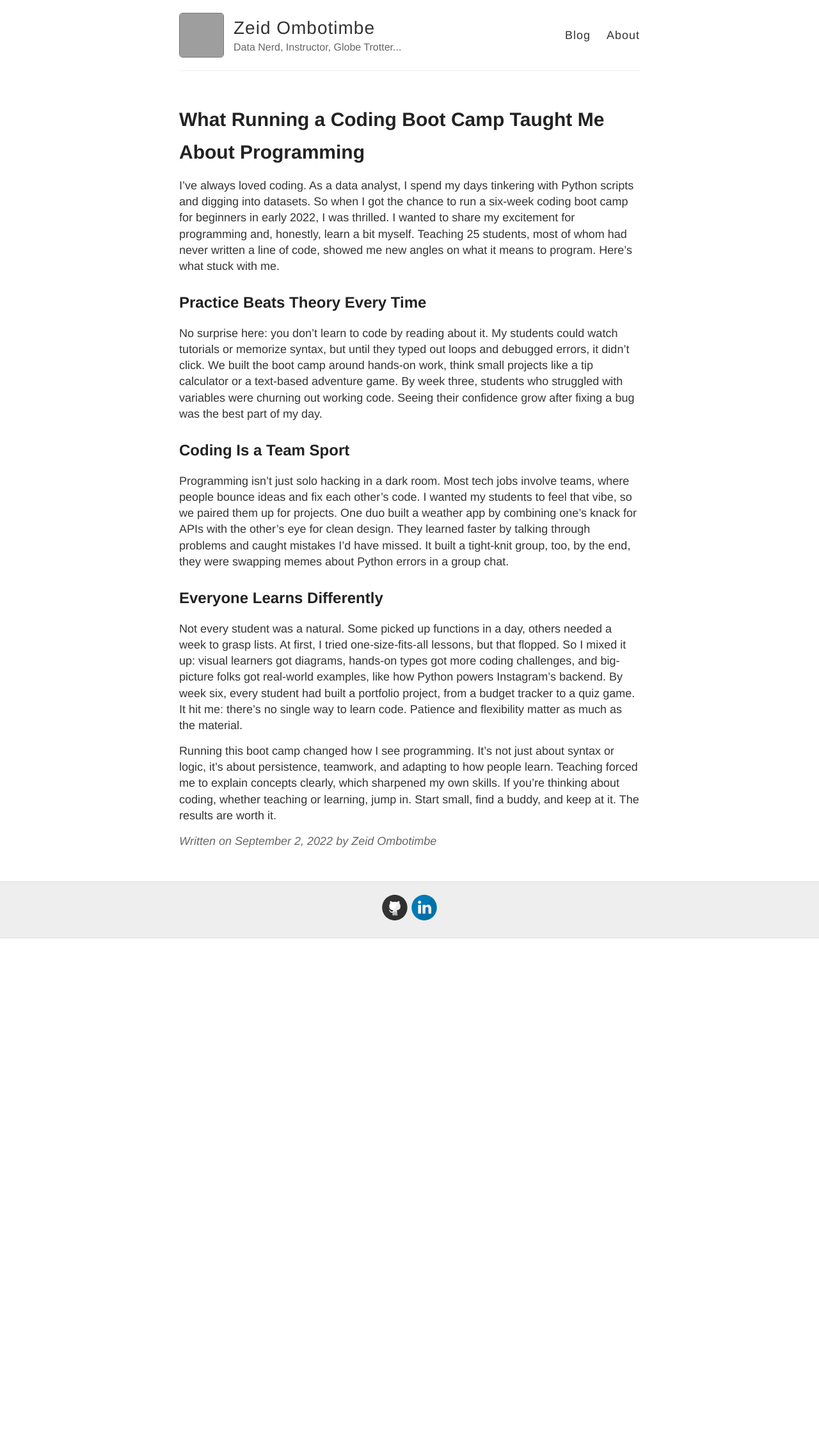
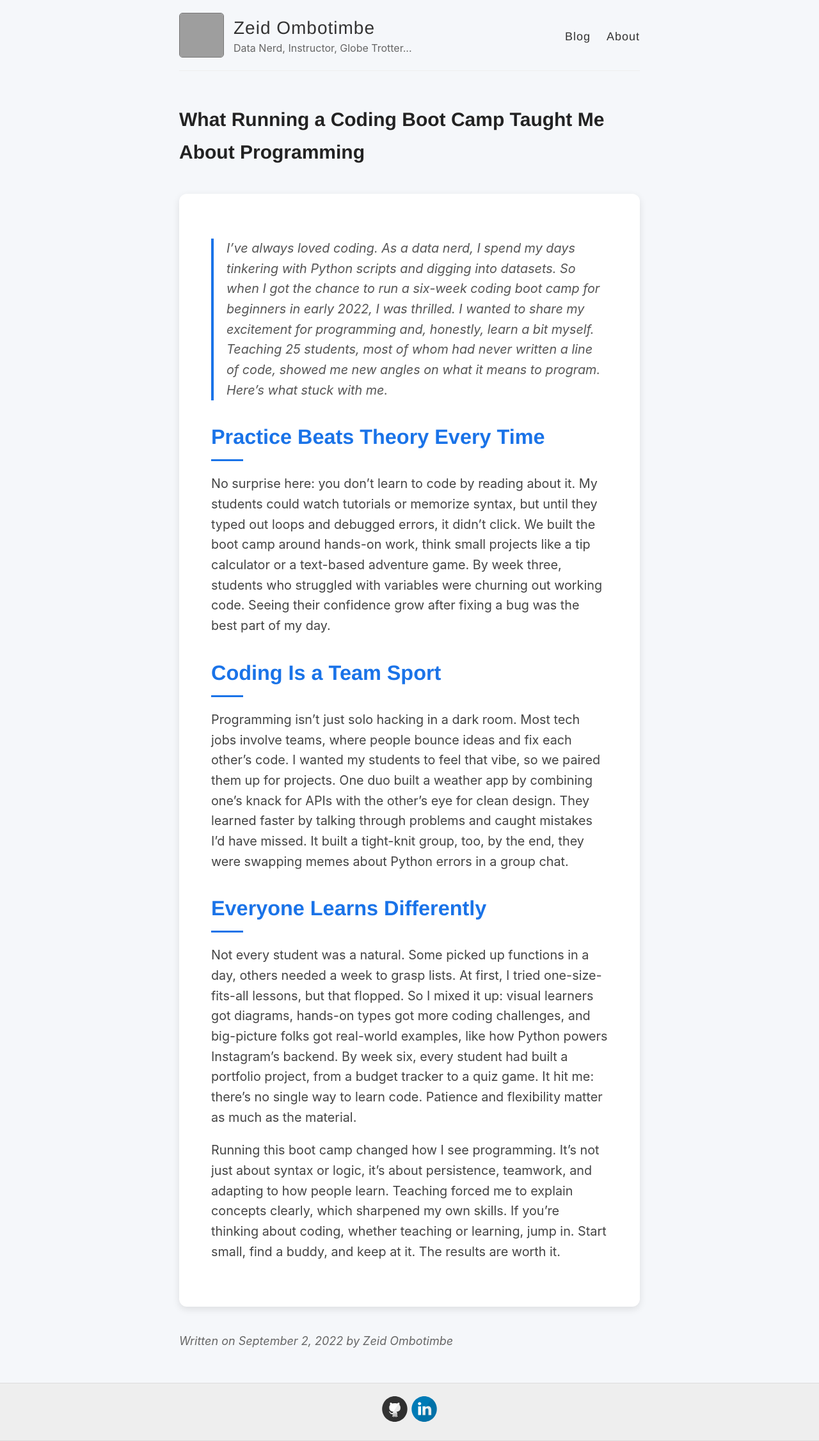
Before and after one commit to obtbe/obtbe.github.io, a Jekyll site: the page built from _posts/2022-09-02-running-a-bootcamp.md, in a window 1280 px wide. Shown: the whole page at 64% size. Built offline with Jekyll 4.4.1, drawn with Linux system fonts in a browser that asks for light colours; before the commit the page ends 1467 px from its top, so only the background shows below that; part of the change alters nothing that is shown; grey boxes are pictures that could not be loaded.

Commit message:
rev article

```diff
--- a/_posts/2022-09-02-running-a-bootcamp.md
+++ b/_posts/2022-09-02-running-a-bootcamp.md
@@ -6,18 +6,115 @@ categories: [programming, python]
 # disqus: false
 ---
 
-I’ve always loved coding. As a data analyst, I spend my days tinkering with Python scripts and digging into datasets. So when I got the chance to run a six-week coding boot camp for beginners in early 2022, I was thrilled. I wanted to share my excitement for programming and, honestly, learn a bit myself. Teaching 25 students, most of whom had never written a line of code, showed me new angles on what it means to program. Here’s what stuck with me.
+<div class="blog-container">
+  <div class="blog-content">
+    <p>I’ve always loved coding. As a data nerd, I spend my days tinkering with Python scripts and digging into datasets. So when I got the chance to run a six-week coding boot camp for beginners in early 2022, I was thrilled. I wanted to share my excitement for programming and, honestly, learn a bit myself. Teaching 25 students, most of whom had never written a line of code, showed me new angles on what it means to program. Here’s what stuck with me.</p>
 
-## Practice Beats Theory Every Time
+    <h2>Practice Beats Theory Every Time</h2>
+    <p>No surprise here: you don’t learn to code by reading about it. My students could watch tutorials or memorize syntax, but until they typed out loops and debugged errors, it didn’t click. We built the boot camp around hands-on work, think small projects like a tip calculator or a text-based adventure game. By week three, students who struggled with variables were churning out working code. Seeing their confidence grow after fixing a bug was the best part of my day.</p>
 
-No surprise here: you don’t learn to code by reading about it. My students could watch tutorials or memorize syntax, but until they typed out loops and debugged errors, it didn’t click. We built the boot camp around hands-on work, think small projects like a tip calculator or a text-based adventure game. By week three, students who struggled with variables were churning out working code. Seeing their confidence grow after fixing a bug was the best part of my day.
+    <h2>Coding Is a Team Sport</h2>
+    <p>Programming isn’t just solo hacking in a dark room. Most tech jobs involve teams, where people bounce ideas and fix each other’s code. I wanted my students to feel that vibe, so we paired them up for projects. One duo built a weather app by combining one’s knack for APIs with the other’s eye for clean design. They learned faster by talking through problems and caught mistakes I’d have missed. It built a tight-knit group, too, by the end, they were swapping memes about Python errors in a group chat.</p>
 
-## Coding Is a Team Sport
+    <h2>Everyone Learns Differently</h2>
+    <p>Not every student was a natural. Some picked up functions in a day, others needed a week to grasp lists. At first, I tried one-size-fits-all lessons, but that flopped. So I mixed it up: visual learners got diagrams, hands-on types got more coding challenges, and big-picture folks got real-world examples, like how Python powers Instagram’s backend. By week six, every student had built a portfolio project, from a budget tracker to a quiz game. It hit me: there’s no single way to learn code. Patience and flexibility matter as much as the material.</p>
 
-Programming isn’t just solo hacking in a dark room. Most tech jobs involve teams, where people bounce ideas and fix each other’s code. I wanted my students to feel that vibe, so we paired them up for projects. One duo built a weather app by combining one’s knack for APIs with the other’s eye for clean design. They learned faster by talking through problems and caught mistakes I’d have missed. It built a tight-knit group, too, by the end, they were swapping memes about Python errors in a group chat.
+    <p>Running this boot camp changed how I see programming. It’s not just about syntax or logic, it’s about persistence, teamwork, and adapting to how people learn. Teaching forced me to explain concepts clearly, which sharpened my own skills. If you’re thinking about coding, whether teaching or learning, jump in. Start small, find a buddy, and keep at it. The results are worth it.</p>
+  </div>
+</div>
 
-## Everyone Learns Differently
+<style>
+  body {
+    font-family: 'Inter', -apple-system, BlinkMacSystemFont, 'Segoe UI', Roboto, sans-serif;
+    line-height: 1.6;
+    color: #333;
+    background-color: #f5f7fa;
+    margin: 0;
+    padding: 0;
+  }
 
-Not every student was a natural. Some picked up functions in a day, others needed a week to grasp lists. At first, I tried one-size-fits-all lessons, but that flopped. So I mixed it up: visual learners got diagrams, hands-on types got more coding challenges, and big-picture folks got real-world examples, like how Python powers Instagram’s backend. By week six, every student had built a portfolio project, from a budget tracker to a quiz game. It hit me: there’s no single way to learn code. Patience and flexibility matter as much as the material.
+  .blog-container {
+    max-width: 800px;
+    margin: 40px auto;
+    padding: 20px;
+    background: #fff;
+    box-shadow: 0 4px 12px rgba(0, 0, 0, 0.1);
+    border-radius: 12px;
+    overflow: hidden;
+  }
 
-Running this boot camp changed how I see programming. It’s not just about syntax or logic, it’s about persistence, teamwork, and adapting to how people learn. Teaching forced me to explain concepts clearly, which sharpened my own skills. If you’re thinking about coding, whether teaching or learning, jump in. Start small, find a buddy, and keep at it. The results are worth it.
+  .blog-content {
+    padding: 30px;
+  }
+
+  .blog-content h2 {
+    font-size: 1.8em;
+    color: #1a73e8;
+    margin-top: 30px;
+    position: relative;
+    padding-bottom: 10px;
+  }
+
+  .blog-content h2::after {
+    content: '';
+    position: absolute;
+    bottom: 0;
+    left: 0;
+    width: 50px;
+    height: 3px;
+    background: #1a73e8;
+  }
+
+  .blog-content p {
+    font-size: 1.1em;
+    margin: 20px 0;
+    color: #444;
+  }
+
+  .blog-content p:first-of-type {
+    font-style: italic;
+    color: #555;
+    border-left: 4px solid #1a73e8;
+    padding-left: 20px;
+  }
+
+  /* Hover Animation for Headings */
+  .blog-content h2:hover {
+    color: #005bb5;
+    transition: color 0.3s ease;
+  }
+
+  /* Responsive Design */
+  @media (max-width: 600px) {
+    .blog-container {
+      margin: 20px;
+      padding: 15px;
+    }
+
+    .blog-content {
+      padding: 20px;
+    }
+
+    .blog-content h2 {
+      font-size: 1.5em;
+    }
+
+    .blog-content p {
+      font-size: 1em;
+    }
+  }
+
+  /* Smooth Scroll */
+  html {
+    scroll-behavior: smooth;
+  }
+
+  /* Code Block Styling (for potential code snippets) */
+  pre, code {
+    background: #f4f4f4;
+    border-radius: 6px;
+    padding: 10px;
+    font-family: 'Fira Code', monospace;
+    font-size: 0.95em;
+  }
+</style>
```
